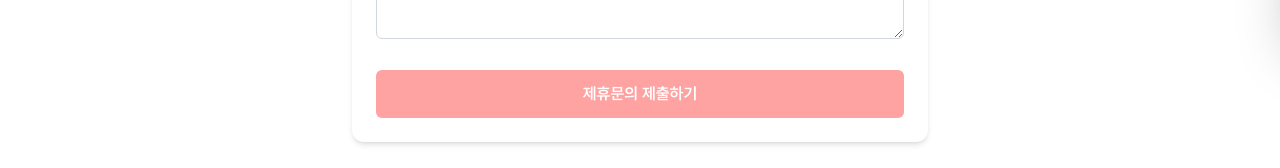
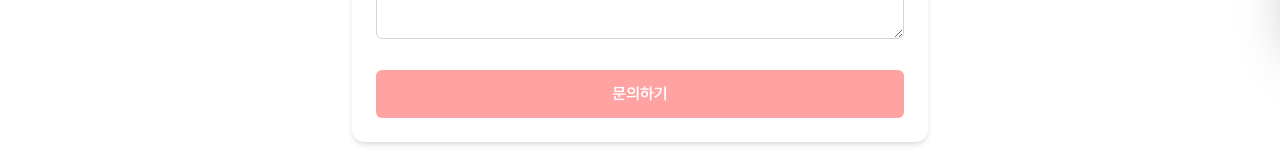
Before and after one commit to ogto/mealk, a Next.js app: page /partnership in a window 1280 px wide. Shown: the part 760-928 px from the top of the page. Built offline with nearby package versions, Linux system fonts and the light colour scheme.

Commit message:
[fix] detail jobs

```diff
--- a/src/app/about/components/AboutCompany.tsx
+++ b/src/app/about/components/AboutCompany.tsx
@@ -1,8 +1,10 @@
-// ✅ app/about/components/AboutCompany.tsx
 'use client';
 import { motion } from 'framer-motion';
+import { useRouter } from "next/navigation";
 
 export default function AboutCompany() {
+  const router = useRouter();
+
   return (
     <div className="w-full text-gray-800">
       {/* 인트로 섹션 */}
@@ -155,6 +157,7 @@ export default function AboutCompany() {
           whileHover={{ scale: 1.05 }}
           transition={{ type: 'spring', stiffness: 300 }}
           className="px-6 py-3 bg-white text-green-700 font-semibold rounded-full hover:bg-gray-100 transition"
+          onClick={() => router.push("/partnership")}
         >
           제휴 문의하기
         </motion.button>
--- a/src/app/inquiry/write/page.tsx
+++ b/src/app/inquiry/write/page.tsx
@@ -59,7 +59,7 @@ export default function InquiryWritePage() {
             type="submit"
             className="bg-red-300 hover:bg-red-400 text-white px-6 py-2 rounded-md text-sm font-semibold"
           >
-            제출하기
+            문의하기
           </button>
         </div>
       </form>
--- a/src/app/partnership/components/PartnershipForm.tsx
+++ b/src/app/partnership/components/PartnershipForm.tsx
@@ -97,7 +97,7 @@ export default function PartnershipForm() {
         type="submit"
         className="w-full bg-red-300 hover:bg-red-400 text-white py-3 rounded-md font-semibold transition-colors"
       >
-        제휴문의 제출하기
+        문의하기
       </button>
     </form>
   );
--- a/src/components/Footer.tsx
+++ b/src/components/Footer.tsx
@@ -13,7 +13,7 @@ export default function Footer() {
       <div className="border-b py-4 border-gray-300">
         <div className="max-w-screen-xl mx-auto px-6 flex flex-wrap justify-between gap-6">
           <ul className="space-x-6 flex flex-wrap">
-            <li><a href="#">회사소개</a></li>
+            <li><a href="/about">회사소개</a></li>
             <li><a href="#">이용약관</a></li>
             <li><a href="#">쇼핑몰이용안내</a></li>
             <li><a href="#" className="font-bold">개인정보처리방침</a></li>
```
